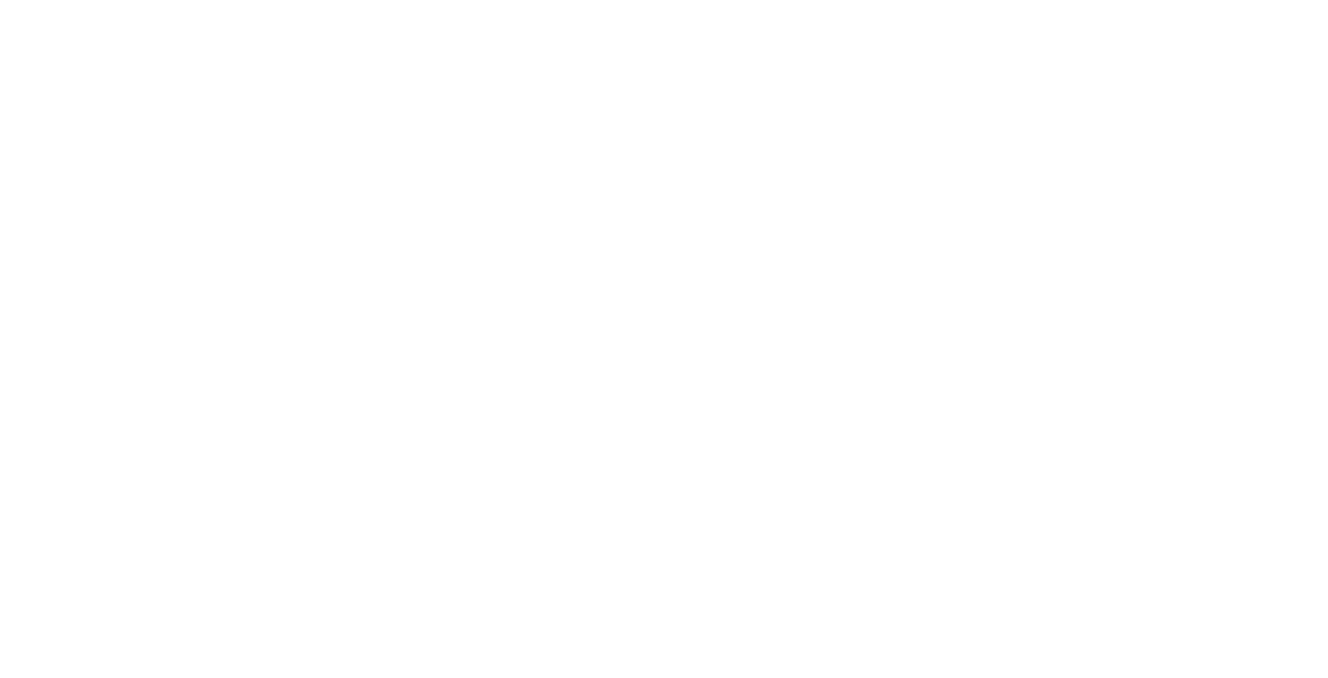
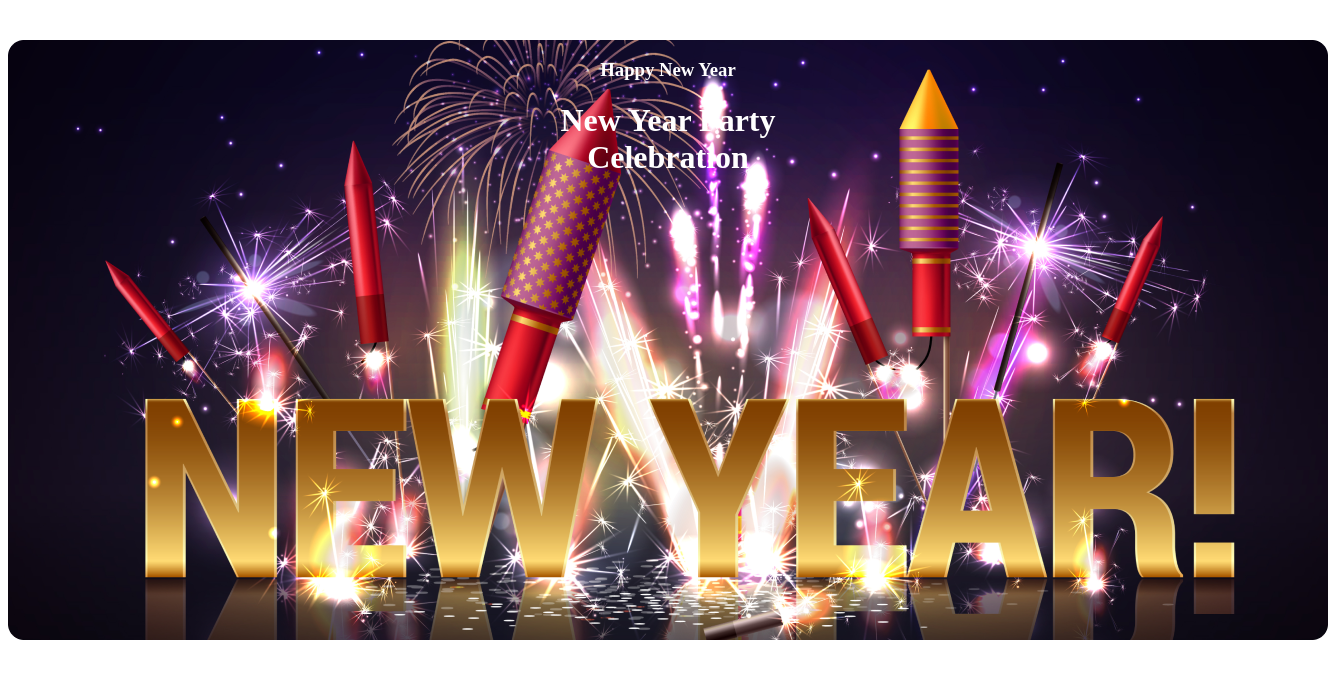
Before and after one commit to SMShakhawat/new-year-assignment, a plain HTML site: page index.html in a window 1280 px wide. Shown: the whole page, 1328 px wide, since content can reach past the window. Drawn offline with Linux system fonts and the light colour scheme.

Commit message:
Banner section added

```diff
--- a/index.html
+++ b/index.html
@@ -4,7 +4,15 @@
     <meta charset="UTF-8">
     <meta name="viewport" content="width=device-width, initial-scale=1.0">
     <title>New Year Assignment</title>
+
+    <!-- Main CSS filelink -->
+    <link rel="stylesheet" href="styles/style.css">
 </head>
 <body>
+    <!-- Banner section -->
+    <header class="banner">
+        <h3 class="">Happy New Year</h3>
+        <h1>New Year Party <br>Celebration </h1>
+    </header>
 </body>
 </html>
--- /dev/null
+++ b/styles/style.css
@@ -0,0 +1,11 @@
+.banner{
+    background-image: url(/resources/Banner\ Image.png);
+    background-repeat: no-repeat;
+    text-align: center;
+    background-position: center center;
+    color: #FFFFFF;
+    margin-top: 20px;
+    padding: 20px 0;
+    width: 1320px;
+    height: 600px;
+}
```
